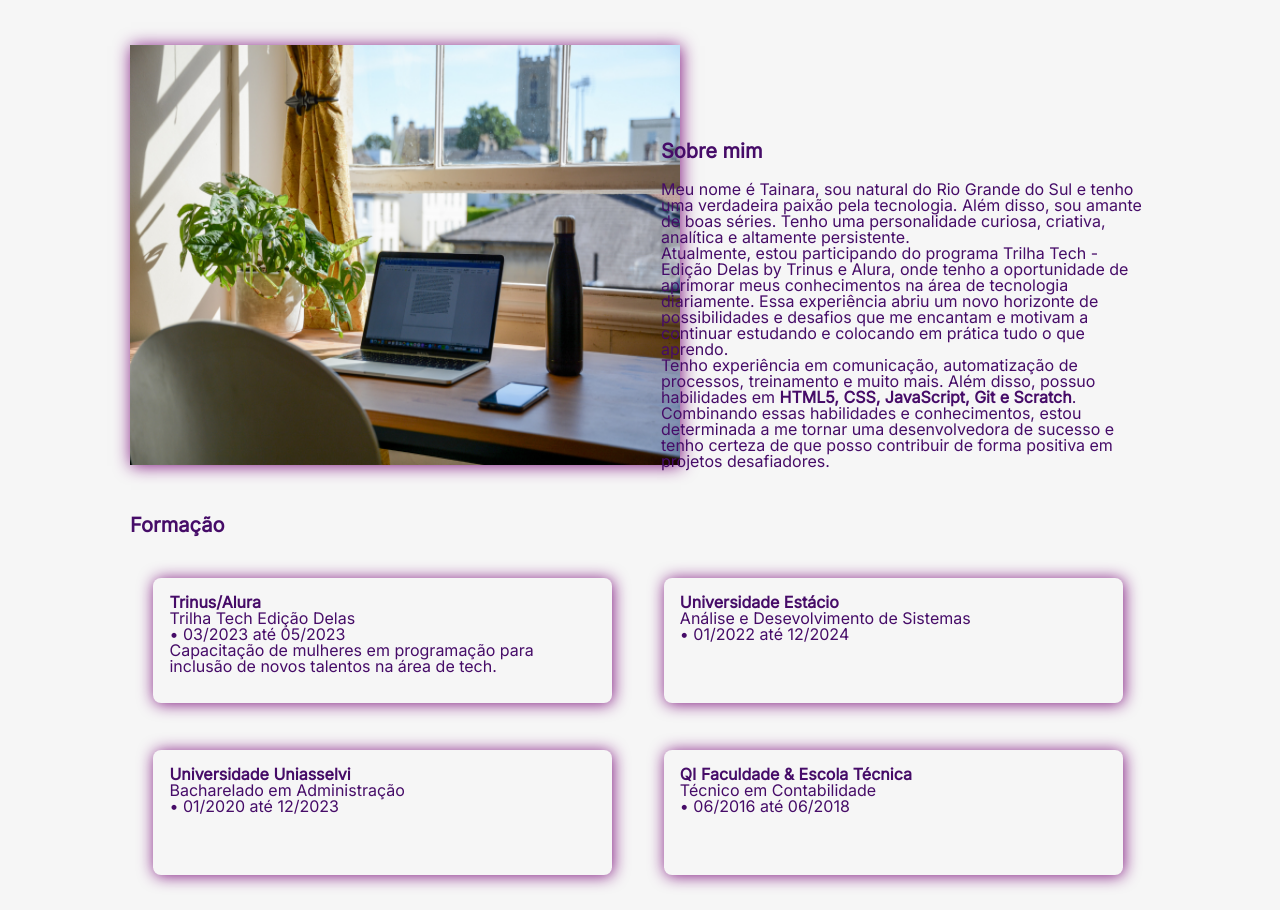
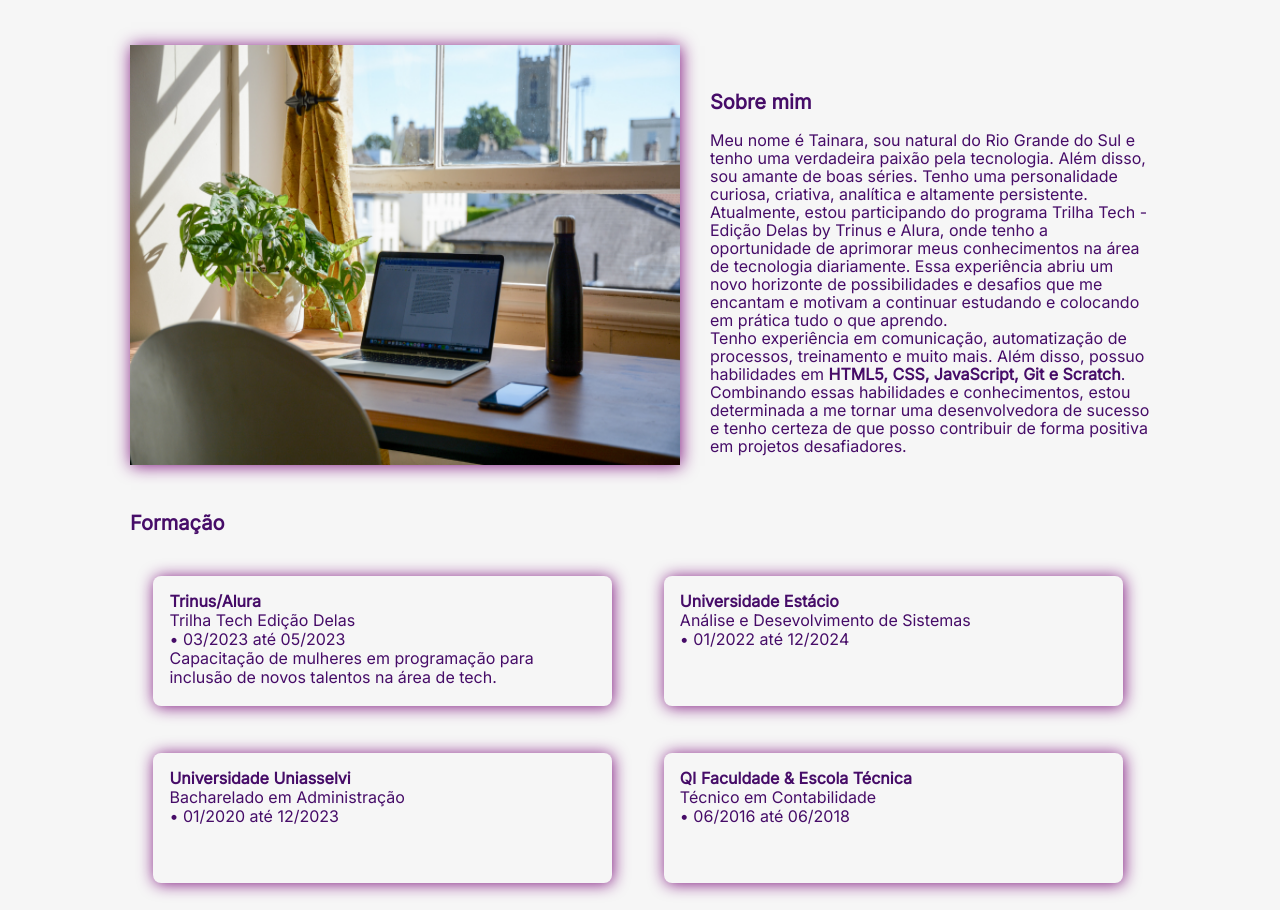
Before and after one commit to tainaralves/curriculo-tainara, a plain HTML site: page index.html in a window 1280 px wide. Shown: the part 403-1313 px from the top of the page. Drawn offline with Linux system fonts and the light colour scheme.

Commit message:
ajustando indentação do html

```diff
--- a/index.html
+++ b/index.html
@@ -22,7 +22,9 @@
             </ul>
         </nav>
     </header>
+
     <img class="icone-menu" src="/assets/menu.png" width="42px" height="50px">
+
     <div id="menu-mobile" class="menu-mobile display-menu">
         <img id="menu-exit" class="icone-exit" src="/assets/exit.png" height="48px" width="50px">
         <div class="nav-mobile">
@@ -35,6 +37,7 @@
             </ul>
         </div>
     </div>
+
     <section class="apresentacao-conteudo">
         <div class="apresentacao-pessoa">
             <h1>Tainara Alves</h1>
@@ -51,17 +54,20 @@
                         src="/assets/whatsapp.png" alt="Ícone do WhatsApp"></a>
             </div>
         </div>
+
         <div>
             <img src="/assets/tainara.jpeg" alt="Foto da Tainara" class="foto-tainara">
         </div>
+
     </section>
+
     <main>
         <div class="sobre-mim" id="sobre-mim">
-            <div>
+
             <img src="/assets/mesa-de-trabalho.png"
                 alt="Mesa com um computador, celular, planta, garrafa e uma vista com janela"
                 class="foto-sobre-mim">
-            </div>
+
             <div class="sobre-mim-apresentacao">
                 <h3 class="titulo">Sobre mim</h3>
                 <p>Meu nome é Tainara, sou natural do Rio Grande do Sul e tenho uma verdadeira paixão pela tecnologia.
@@ -77,9 +83,9 @@
                     tenho certeza de que posso contribuir de forma positiva em projetos desafiadores.</p>
             </div>
         </div>
+
         <div>
             <h3 class="titulo" id="formacao">Formação</h3>
-            <div class="container">
             <p class="container-apresentacao"><span class="negrito">Trinus/Alura</span><br>
                 Trilha Tech Edição Delas<br>
                 • 03/2023 até 05/2023<br>
@@ -89,8 +95,6 @@
                 Análise e Desevolvimento de Sistemas<br>
                 • 01/2022 até 12/2024<br>
             </p>
-            </div>
-            <div class="container">
             <p class="container-apresentacao"><span class="negrito">Universidade Uniasselvi</span><br>
                 Bacharelado em Administração<br>
                 • 01/2020 até 12/2023<br>
@@ -100,10 +104,9 @@
                 • 06/2016 até 06/2018<br>
             </p>
         </div>
-        </div>
+
         <div>
             <h3 class="titulo" id="experiencias">Experiências</h3>
-            <div class="container">
             <p class="container-apresentacao"><span class="negrito">Universidade Estácio</span><br>
                 • 02/2020 até o momento<br>
                 Coordenadora Administrativa, exerci diversas responsabilidades, incluindo o engajamento e captação
@@ -114,8 +117,6 @@
                 Assistente Administrativo, responsável pela gestão de pessoal, atendimento a clientes, emissão de
                 notas fiscais e boletos.<br>
             </p>
-            </div>
-            <div class="container">
             <p class="container-apresentacao"><span class="negrito">Cobrance</span><br>
                 • 02/2017 até 10/2018<br>
                 Assumi diferentes papéis, como Estagiária, Cobradora Externa e Auxiliar Financeiro, onde pude
@@ -127,10 +128,9 @@
                 suporte em outras áreas da empresa.
             </p>
         </div>
-        </div>
+
         <div>
             <h3 class="titulo" id="habilidades">Habilidades</h3>
-            <div class="container">
             <p class="container-apresentacao">
                 • Perfil analítico, colaborativo e comunicativo.<br>
                 • Trabalho em equipe, gestão, treinamento e pensamento crítico.<br>
@@ -141,10 +141,9 @@
                 • Conhecimentos em metodologias ágeis.<br>
             </p>
         </div>
-        </div>
+
         <div>
             <h3 class="titulo" id="linguagens">Linguagens</h3>
-            <div class="container">
                 <div class="container-apresentacao">
                     <div class="container-icones">
                         <img src="/assets/html-5.png" alt="Icone do HTML5">
@@ -159,10 +158,9 @@
                 ➡️Projetos realizados disponíveis em: <a href="https://github.com/tainaralves"
                     target="_blank">GitHub</a>
             </p>
-
-            </div>
         </div>
     </main>
+
     <footer class="informacoes">
         <div>
             <p>Fale comigo através do <a href="https://www.linkedin.com/in/tainara-alves/" target="_blank"
--- a/style.css
+++ b/style.css
@@ -177,7 +177,9 @@ main div {
 }
 
 .sobre-mim {
-   position: relative;
+    display: flex;
+    justify-content: center;
+    gap: 30px;
 }
 
 .foto-sobre-mim {
@@ -189,11 +191,9 @@ main div {
 
 .sobre-mim-apresentacao {
     display: inline-block;
-    width: 489px;
-    vertical-align: top;
-    position: absolute;
     right: 0;
     top: 48px;
+    line-height: 18px;
 }
 
 .titulo {
@@ -216,7 +216,8 @@ main div {
     width: 45%;
     border-radius: border-box;
     vertical-align: top;
-    height: 125px;
+    line-height: 19px;
+    height: 130px;
     margin: 2.3%;
 }
 
```
Lines whose indentation alone changed are shown as unchanged.
